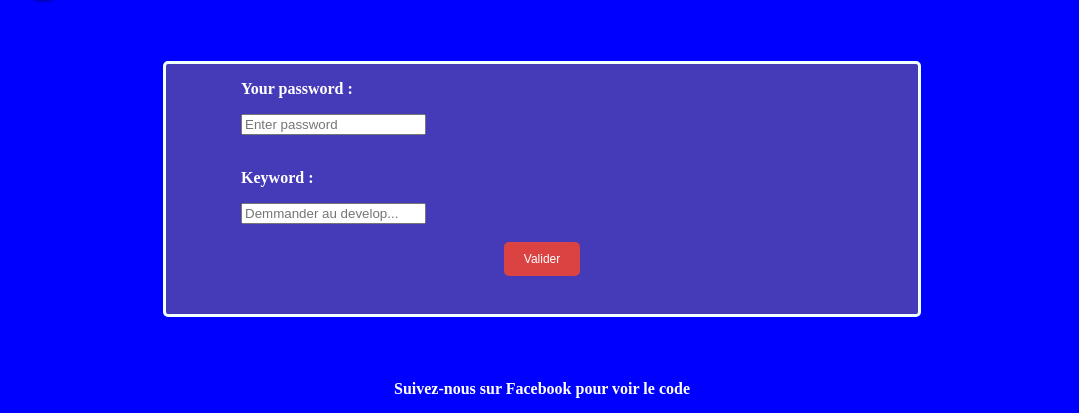
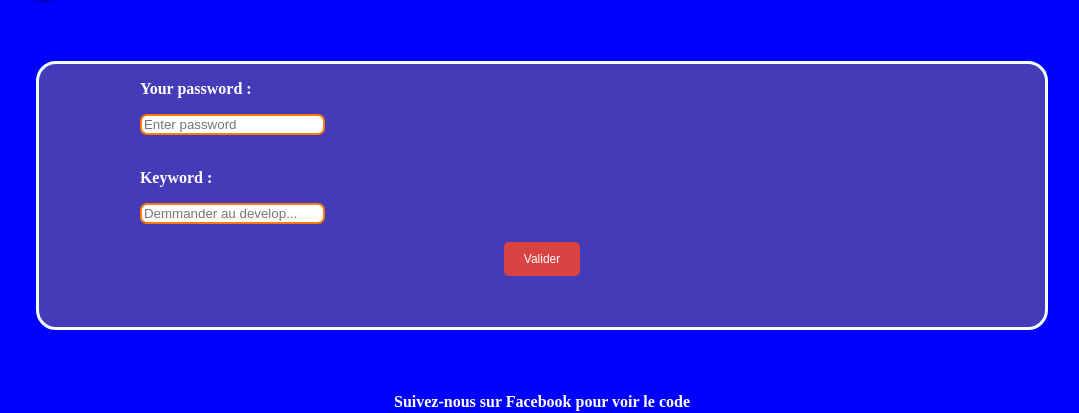
Before and after one commit to Avelminou/Ikwely, a plain HTML site: page index.html in a window 1280 px wide. Shown: the part 93-506 px from the top of the page, without its empty margins (98-1177 px from the left). Drawn offline with Linux system fonts and the light colour scheme.

Commit message:
Update Rain.css

```diff
--- a/data/Rain/Rain.css
+++ b/data/Rain/Rain.css
@@ -1,7 +1,10 @@
 body {
     background-color: blue;
+    color: white;
+    font-weight: bold;
 
 }
+
 .imgikwely {
     width: 80%;
     margin-left: 10%;
@@ -11,14 +14,18 @@ body {
     border-radius: 0px;
     box-shadow: 0px 5px 5px black;
 }
+
 .home {
     background-color: transparent;
     width: 100%;
     height: 790px;
 }
-.information p, input {
+
+.information p,
+input {
     margin-left: 10%;
 }
+
 .button {
     padding: 10px 20px;
     font-size: 12px;
@@ -29,21 +36,24 @@ body {
     cursor: not-allowed;
     margin-bottom: 5%;
 }
+
 .button.active {
     background: #4CAF50;
     cursor: pointer;
     color: white;
 }
+
 .information {
     background-color: rgba(252, 214, 0, 0.274);
     border: solid;
     border-color: azure;
-    border-radius: 5px;
-    margin-left: 20%;
-    margin-right: 20%;
+    border-radius: 20px;
+    margin-left: 10%;
+    margin-right: 10%;
     margin-bottom: 5%;
     color: white;
 }
+
 .part {
     width: 40px;
     height: 40px;
@@ -53,24 +63,33 @@ body {
     border-color: rgb(255, 255, 255);
     box-shadow: 0px 5px 5px black;
 }
+
 .btnpart {
     border-color: transparent;
     border-radius: 5px;
 }
+
 .btnpart:active {
     background-color: aqua;
     animation: rotating 4s linear infinite;
 }
+
 @keyframes rotating {
     to {
         transform: rotate(1turn);
     }
 }
+
 m {
     color: rgb(134, 132, 132);
     border-top: solid;
     border-color: rgb(156, 156, 156);
 }
+
 b {
     color: white;
 }
+input {
+    border: solid 2px rgb(255, 123, 0);
+    border-radius: 7px;
+}
```
